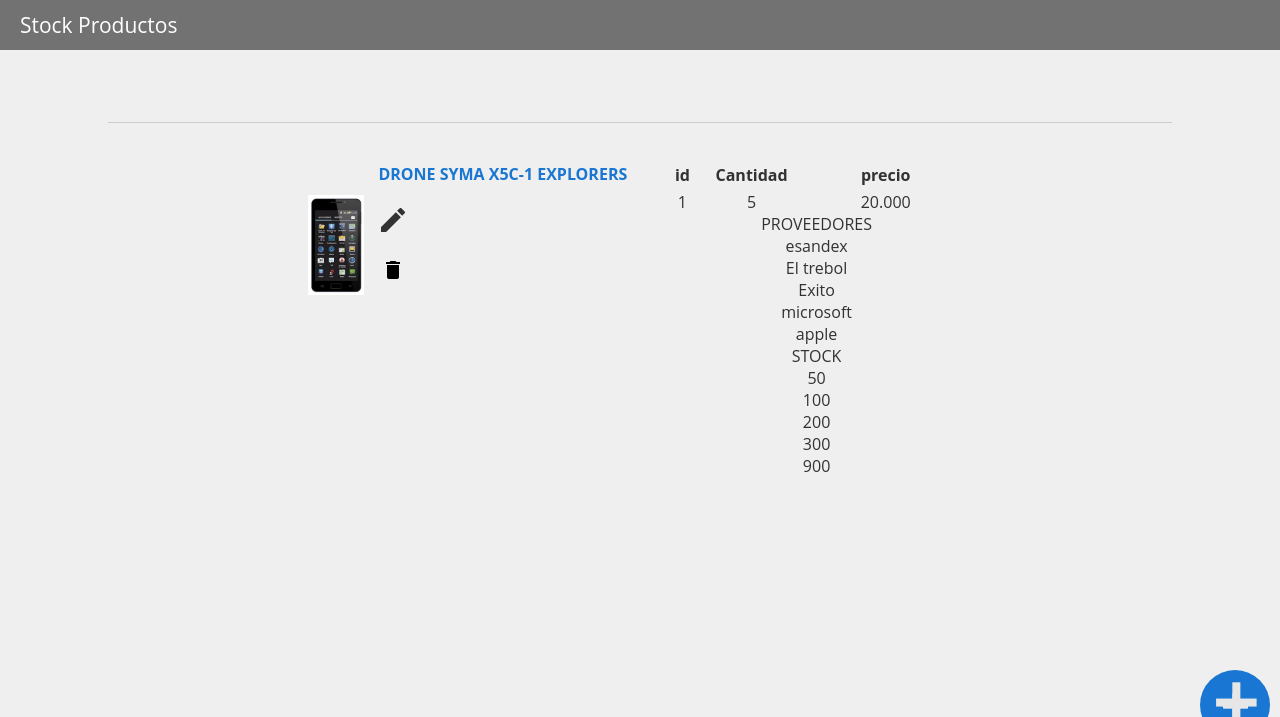
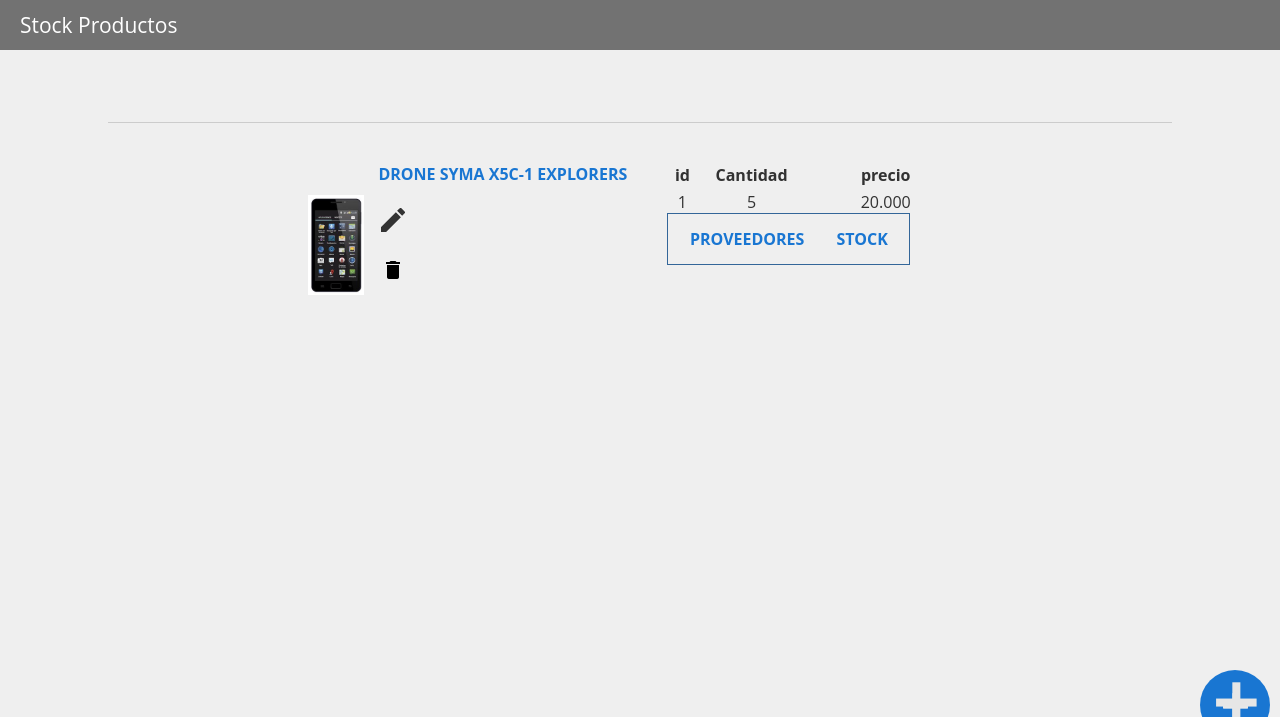
Before and after one commit to creativepmg/CreativePMG, a PHP site: page /localhost/stock-producto in a window 1280 px wide. Shown: the part 50-767 px from the top of the page. Run offline with PHP 8.4, Linux system fonts and the light colour scheme; the visitor is signed in with stand-in values (Sample User, id 1); data that the repository does not hold is empty; some libraries are stand-ins or nearby versions; some web fonts are replaced.

Commit message:
ultimas mejoras proveedores en stock

```diff
--- a/css/main.css
+++ b/css/main.css
@@ -334,6 +334,30 @@ h1 {
       .contenido .contenedorProductos .contenedorProducto .row1 .cuerpo .precio {
         display: inline-block;
         width: 150px; }
+      .contenido .contenedorProductos .contenedorProducto .row1 .contenedorCrp {
+        border: 1px solid #369;
+        width: 241px; }
+        .contenido .contenedorProductos .contenedorProducto .row1 .contenedorCrp .tittle {
+          display: inline-block;
+          padding: 14px;
+          color: #1976D2;
+          font-weight: bold; }
+        .contenido .contenedorProductos .contenedorProducto .row1 .contenedorCrp:hover {
+          cursor: pointer;
+          color: #2196F3; }
+      .contenido .contenedorProductos .contenedorProducto .row1 .contCuerpo {
+        display: none;
+        border: 1px solid #369;
+        width: 241px; }
+        .contenido .contenedorProductos .contenedorProducto .row1 .contCuerpo .blqCuerpo {
+          text-align: left;
+          display: inline-block; }
+          .contenido .contenedorProductos .contenedorProducto .row1 .contCuerpo .blqCuerpo .comun {
+            text-align: left; }
+            .contenido .contenedorProductos .contenedorProducto .row1 .contCuerpo .blqCuerpo .comun div {
+              margin: 5px; }
+          .contenido .contenedorProductos .contenedorProducto .row1 .contCuerpo .blqCuerpo .proveedores {
+            width: 150px; }
   .contenido .contenedorIcono {
     background-color: #fff;
     box-shadow: 0px 0px 5px #333;
--- a/js/main.js
+++ b/js/main.js
@@ -11,7 +11,7 @@ function inicio()
 	$('#nuevoPreServicio').on('click', nuevoPreServicio);
 	$('#btnPreOrden').on('click', insPreOrden);
 	$('.usuario').on('click', ioMenu);
-	$('.tittle').on('click', proveedores);
+	$('.contenedorCrp').on('click', proveedores);
 
 	$('.previo').on('click', chatear);
 	$('.chatAmigo .titulo').on('click', listaDeChats);
@@ -274,7 +274,8 @@ function ioMenu()
 }
 function proveedores()
 {
-	$('.blqCuerpo .proveedores').slideToggle();
+	$('.contCuerpo').slideToggle();
+	$('.contCuerpo').css("border-top","none");
 }
 
 
--- a/sass/main.scss
+++ b/sass/main.scss
@@ -492,35 +492,47 @@ h1
 					}
 
 				}
-				.ContblqCuerpo
+				.contenedorCrp
 				{
 					border:1px solid #369;
-					width: 242px;
+					width: 241px;
+					.tittle
+					{
+						display: inline-block;
+						padding: 14px;
+						color: $darkPrimaryColor;
+						font-weight: bold;
+					}
+					&:hover
+					{
+						cursor: pointer;
+						color: $primaryColor;
+					}
+				}
+				.contCuerpo
+				{
+					display: none;
+					border:1px solid #369;
+					width: 241px;
 					.blqCuerpo
 					{
+						text-align: left;
 						display: inline-block;
-						padding: 10px;
-						.tittle
+						.comun
 						{
-							color: $darkPrimaryColor;
-							font-weight: bold;
-							&:hover
-							{
-								cursor: pointer;
-								color: $primaryColor;
-							}
-						}
-						.proveedores
-						{
-							display: none;
-							text-align: left;
+					 		text-align: left;
 							div
 							{
 								margin:5px;
 							}
 						}
+						.proveedores
+						{
+						    width: 150px;
+						}
 					}
-				}
+			    }
+
 			}
 
 		}
--- a/views/stock-producto.tpl.php
+++ b/views/stock-producto.tpl.php
@@ -33,25 +33,29 @@
           <div class="cantidad">5</div>
           <div class="precio">20.000</div>
       </div>
-      <div class="ContblqCuerpo">
+            <div>
+                <div class="contenedorCrp">
+                    <div class="tittle">PROVEEDORES</div>
+                    <div  class="tittle">STOCK</div>
+                </div>
+                <div class="contCuerpo">
                    <div class="blqCuerpo">
-                    <div class="tittle">PROVEEDORES</div>
-                    <div class="proveedores">
+                        <div class="proveedores comun">
                           <div >esandex</div>
                           <div >El trebol</div>
-                      <div>Exito</div>
-                      <div>microsoft</div>
-                      <div>apple</div>
+                          <div >Exito</div>
+                          <div >microsoft</div>
+                          <div >apple</div>
                         </div>
                     </div>
                     <div class="blqCuerpo">
-                    <div  class="tittle">STOCK</div>
-                    <div class="proveedores">
+                        <div class="comun">
                           <div>50</div>
                           <div>100</div>
                           <div>200</div>
                           <div>300</div>
                           <div>900</div>
+                        </div>
                     </div>
               </div>
           </div>
```
Lines whose indentation alone changed are shown as unchanged.
